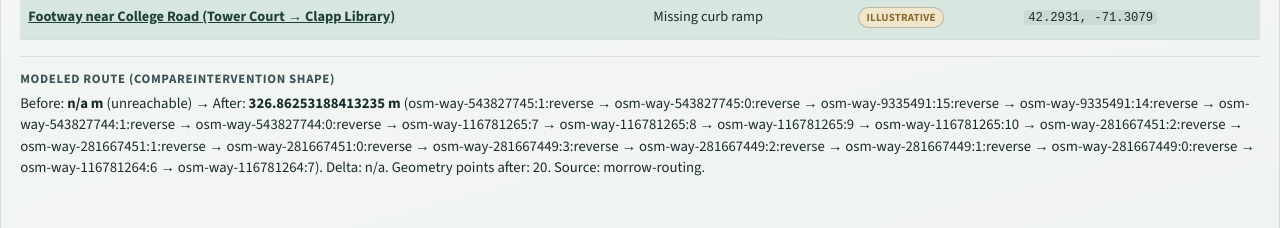
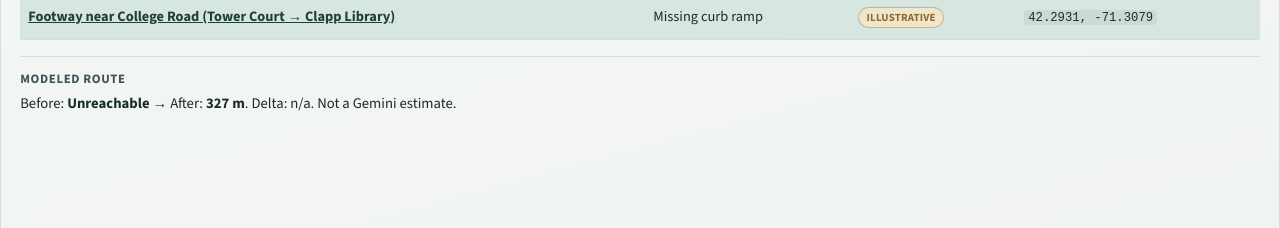
Before and after one commit to LavishSphere/MORROW, a React (Vite) app: page / in a window 1280 px wide. Both pictures are taken after a click on the button "List (2D)". Shown: the part 239-467 px from the top of the page. Built offline with nearby package versions, Linux system fonts and the light colour scheme; no server answers.

Commit message:
Label an unreachable list-view trip as Unreachable.
The list was printing "n/a m" for a missing before distance. It now uses the modeled meters and does not add a cost.

```diff
--- a/src/components/ListFallback.tsx
+++ b/src/components/ListFallback.tsx
@@ -20,11 +20,16 @@ function typeLabel(type: Barrier['type']): string {
   }
 }
 
+function formatMeters(meters: number | null): string {
+  if (meters == null || !Number.isFinite(meters)) return 'Unreachable'
+  return `${Math.round(meters).toLocaleString('en-US')} m`
+}
+
 function formatDelta(delta: number | null): string {
-  if (delta == null) return 'n/a'
+  if (delta == null || !Number.isFinite(delta)) return 'n/a'
   if (delta === 0) return '0 m'
   const sign = delta > 0 ? '+' : '−'
-  return `${sign}${Math.abs(delta)} m`
+  return `${sign}${Math.abs(Math.round(delta)).toLocaleString('en-US')} m`
 }
 
 /** Simple 2D / list alternative to the 3D canvas (MapLibre deferred). */
@@ -89,14 +94,11 @@ export function ListFallback({
 
       {compare && (
         <div className="list-fallback__compare" aria-live="polite">
-          <h3>Modeled route (compareIntervention shape)</h3>
+          <h3>Modeled route</h3>
           <p>
-            Before: <strong>{compare.beforeMeters ?? 'n/a'} m</strong> (
-            {compare.before.edgeIds.join(' → ') || 'unreachable'}) → After:{' '}
-            <strong>{compare.afterMeters ?? 'n/a'} m</strong> (
-            {compare.after.edgeIds.join(' → ') || 'unreachable'}). Delta:{' '}
-            {formatDelta(compare.deltaMeters)}. Geometry points after:{' '}
-            {compare.after.geometry.length}. Source: {compare.source}.
+            Before: <strong>{formatMeters(compare.beforeMeters)}</strong> →
+            After: <strong>{formatMeters(compare.afterMeters)}</strong>. Delta:{' '}
+            {formatDelta(compare.deltaMeters)}. Not a Gemini estimate.
           </p>
         </div>
       )}
```
Also changed, not shown: 1 other file (tests, documents, lock files or other folders).
